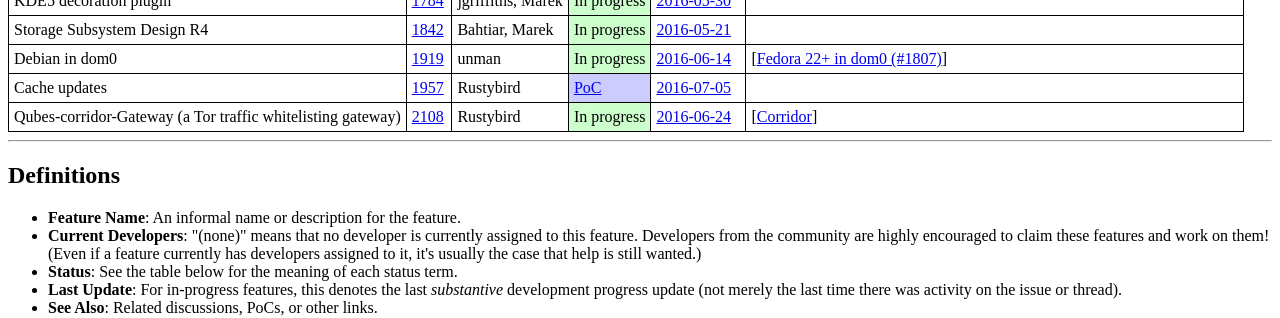
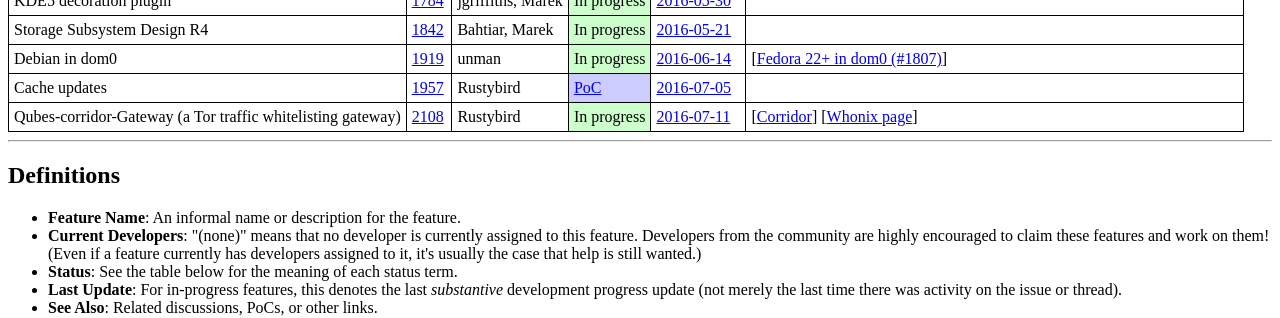
Before and after one commit to QubesOS/qubes-issues, a Jekyll site: the page built from index.md, in a window 1280 px wide. Shown: the part 563-881 px from the top of the page. Built offline with Jekyll 4.4.1, drawn with Linux system fonts in a browser that asks for light colours.

Commit message:
Update #2108

```diff
--- a/_data/features.yml
+++ b/_data/features.yml
@@ -281,10 +281,10 @@
     term   : In progress
     url    :
   updated:
-    date   : 2016-06-24
-    url    : https://github.com/QubesOS/qubes-issues/issues/2108#issuecomment-228379491
+    date   : 2016-07-11
+    url    : https://github.com/QubesOS/qubes-issues/issues/2108#issuecomment-231764059
   info   :
   - desc   : Corridor
     url    : https://github.com/rustybird/corridor
-  - desc   :
-    url    :
+  - desc   : Whonix page
+    url    : https://www.whonix.org/wiki/Corridor
```
